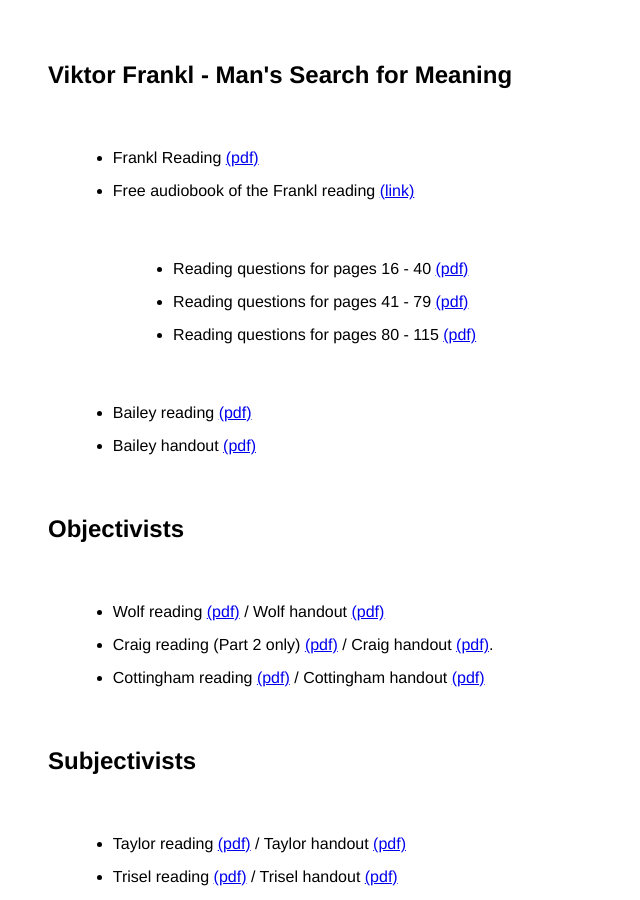
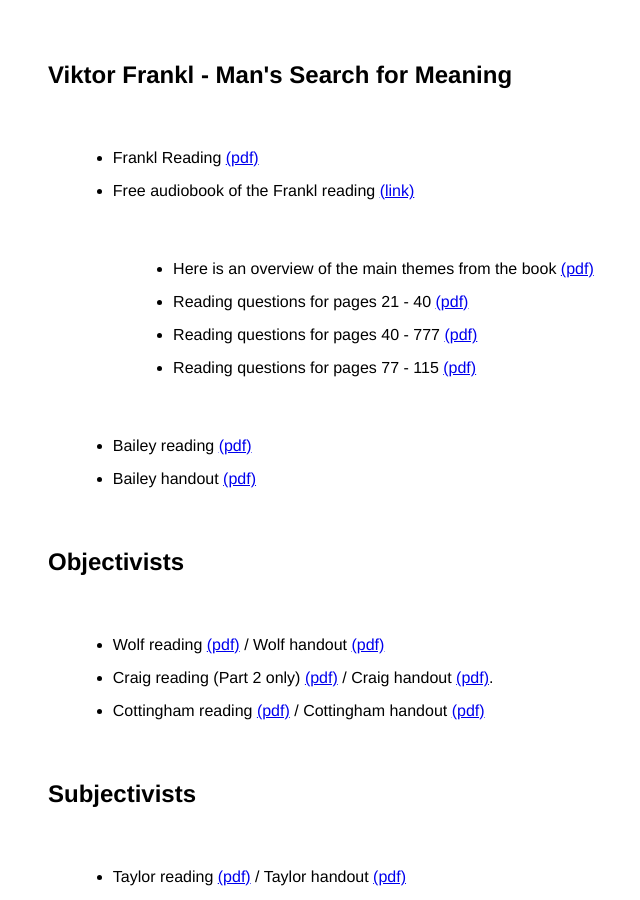
Before and after one commit to kevinjpatton/kevinjpatton.github.io, a Jekyll site: the page built from teaching/phil_1010/readings/index.html, in a window 1280 px wide and 900 px high, scrolled down 744 px. Shown: the whole window, without its empty margins (144-784 px from the left). Built offline with Jekyll 4.4.1, drawn with Linux system fonts in a browser that asks for light colours; Markdown is read by kramdown in place of the engine named in the settings.

Commit message:
Update index.html

```diff
--- a/teaching/phil_1010/readings/index.html
+++ b/teaching/phil_1010/readings/index.html
@@ -9,9 +9,10 @@
 <h2>Viktor Frankl - Man's Search for Meaning</h2><ul class="standard-list">
 <li>Frankl Reading <a href="/teaching/phil_1010/readings/Viktor E. Frankl - Man's Search For Meaning.pdf" target="_blank">(pdf)</a>
 <li>Free audiobook of the Frankl reading <a href="https://youtu.be/MoyHK_ocfD8?si=0kpp0NixYmhzVHJa" target="_blank">(link)</a></li><ul class="standard-list">
-<li>Reading questions for pages 16 - 40 <a href="/teaching/phil_1010/readings/Handout - Frankl pgs 16 - 40.pdf" target="_blank">(pdf)</a></li>
-  <li>Reading questions for pages 41 - 79 <a href="/teaching/phil_1010/readings/Handout - Frankl pgs 41 - 79.pdf" target="_blank">(pdf)</a></li>
-  <li>Reading questions for pages 80 - 115 <a href="/teaching/phil_1010/readings/Handout - Frankl pgs 80 - 115.pdf" target="_blank">(pdf)</a></li>
+<li>Here is an overview of the main themes from the book <a href="/teaching/phil_1010/readings/Handout - Frankl.pdf" target="_blank">(pdf)</a></li>
+<li>Reading questions for pages 21 - 40 <a href="/teaching/phil_1010/readings/Handout - Frankl pgs 21 - 40.pdf" target="_blank">(pdf)</a></li>
+  <li>Reading questions for pages 40 - 777 <a href="/teaching/phil_1010/readings/Handout - Frankl pgs 40 - 77.pdf" target="_blank">(pdf)</a></li>
+  <li>Reading questions for pages 77 - 115 <a href="/teaching/phil_1010/readings/Handout - Frankl pgs 77 - 115.pdf" target="_blank">(pdf)</a></li>
 </ul>
 <li>Bailey reading <a href="/teaching/phil_1010/readings/Richard Bailey - Meaning and Frankls Existential Psychiatry.pdf" target="_blank">(pdf)</a></li>
 <li>Bailey handout <a href="/teaching/phil_1010/readings/Handout - Bailey.pdf" target="_blank">(pdf)</a></li>
```
